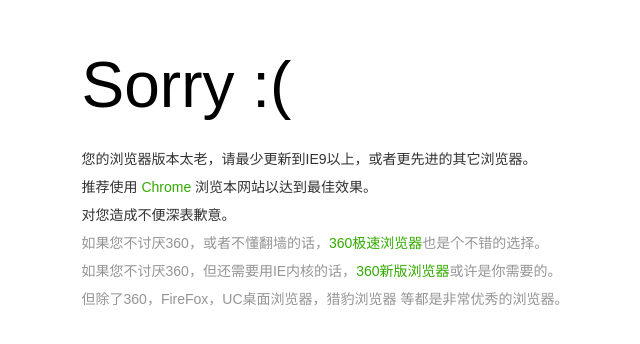
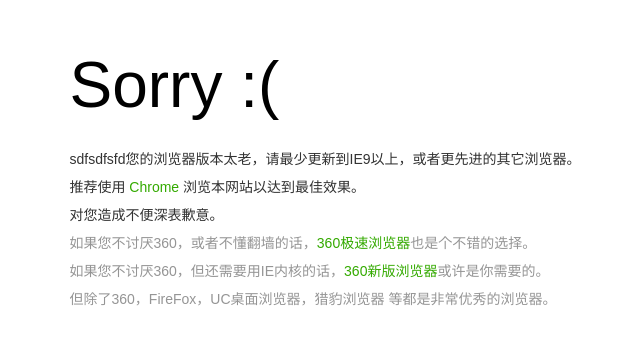
Before and after one commit to peipei8356/tudoudou1, a website: page np.html in a window 1280 px wide. Shown: the part 218-562 px from the top of the page, without its empty margins (315-955 px from the left). Drawn offline with nearby package versions, Linux system fonts and the light colour scheme; files that its build step writes are made by us from their sources.

Commit message:
update np.html

```diff
--- a/np.html
+++ b/np.html
@@ -86,7 +86,7 @@
 	<span class="midfix"></span>
 	<span class="saySometing">
 		<font class="f1">Sorry :( </font><br>
-		<font class="f2">您的浏览器版本太老，请最少更新到IE9以上，或者更先进的其它浏览器。</font><br>
+		<font class="f2">sdfsdfsfd您的浏览器版本太老，请最少更新到IE9以上，或者更先进的其它浏览器。</font><br>
 		<font class="f2">推荐使用 <a href="http://rj.baidu.com/search/index/?kw=%25E8%25B0%25B7%25E6%25AD%258C%25E6%25B5%258F%25E8%25A7%2588%25E5%2599%25A8">Chrome</a> 浏览本网站以达到最佳效果。</font><br>
 		<font class="f2">对您造成不便深表歉意。</font><br>
 		<font class="f2 gry">如果您不讨厌360，或者不懂翻墙的话，<a href="http://chrome.360.cn">360极速浏览器</a>也是个不错的选择。</font><br>
```
